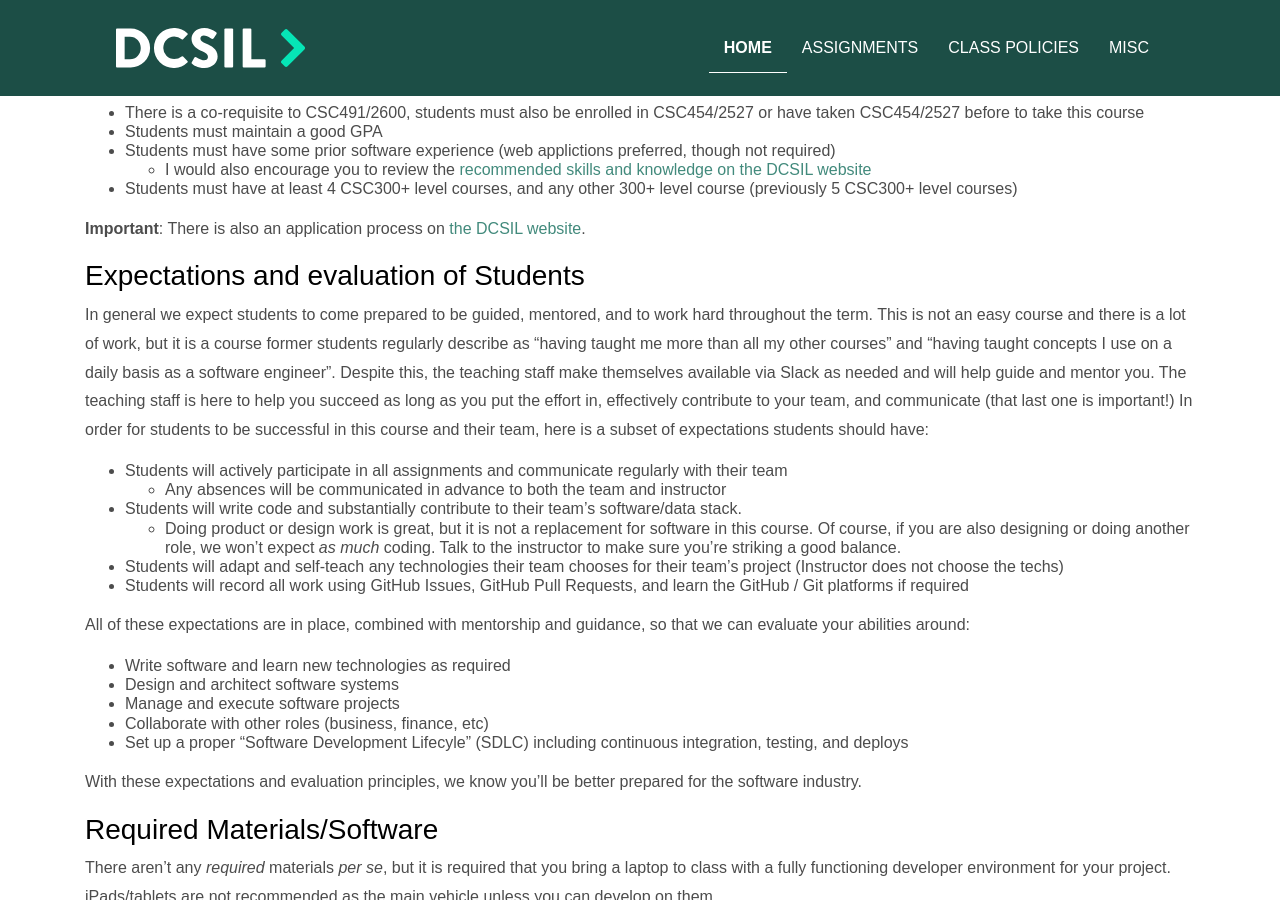
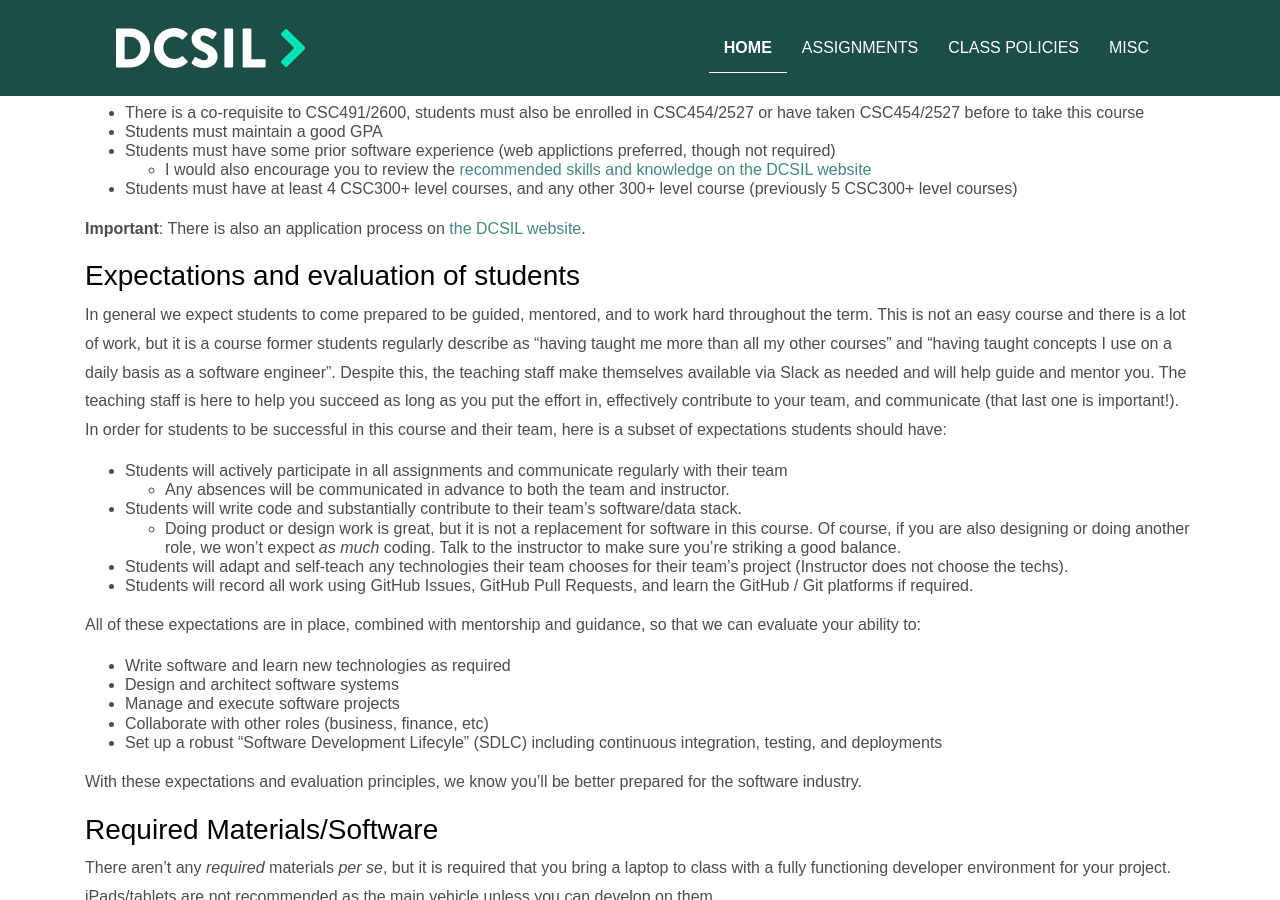
Before and after one commit to dcsil/CSC491, a Jekyll site: the page built from README.md, in a window 1280 px wide and 900 px high, scrolled down 965 px. Built offline with Jekyll 4.4.1, drawn with Linux system fonts in a browser that asks for light colours; our own code applies the rules of GitHub Pages for plain Markdown files.

Commit message:
typos & wording

```diff
--- a/README.md
+++ b/README.md
@@ -49,24 +49,24 @@ interactive. Students may hear from guest lecturers from the field.
 
 **Important**: There is also an application process on [the DCSIL website](https://www.dcsil.ca/student-courses).
 
-### Expectations and evaluation of Students
+### Expectations and evaluation of students
 
-In general we expect students to come prepared to be guided, mentored, and to work hard throughout the term. This is not an easy course and there is a lot of work, but it is a course former students regularly describe as "having taught me more than all my other courses" and "having taught concepts I use on a daily basis as a software engineer". Despite this, the teaching staff make themselves available via Slack as needed and will help guide and mentor you. The teaching staff is here to help you succeed as long as you put the effort in, effectively contribute to your team, and communicate (that last one is important!) In order for students to be successful in this course and their team, here is a subset of expectations students should have:
+In general we expect students to come prepared to be guided, mentored, and to work hard throughout the term. This is not an easy course and there is a lot of work, but it is a course former students regularly describe as "having taught me more than all my other courses" and "having taught concepts I use on a daily basis as a software engineer". Despite this, the teaching staff make themselves available via Slack as needed and will help guide and mentor you. The teaching staff is here to help you succeed as long as you put the effort in, effectively contribute to your team, and communicate (that last one is important!). In order for students to be successful in this course and their team, here is a subset of expectations students should have:
 
 - Students will actively participate in all assignments and communicate regularly with their team
-  - Any absences will be communicated in advance to both the team and instructor
+  - Any absences will be communicated in advance to both the team and instructor.
 - Students will write code and substantially contribute to their team's software/data stack.
   - Doing product or design work is great, but it is not a replacement for software in this course. Of course, if you are also designing or doing another role, we won't expect _as much_ coding. Talk to the instructor to make sure you're striking a good balance.
-- Students will adapt and self-teach any technologies their team chooses for their team's project (Instructor does not choose the techs)
-- Students will record all work using GitHub Issues, GitHub Pull Requests, and learn the GitHub / Git platforms if required
+- Students will adapt and self-teach any technologies their team chooses for their team's project (Instructor does not choose the techs).
+- Students will record all work using GitHub Issues, GitHub Pull Requests, and learn the GitHub / Git platforms if required.
 
-All of these expectations are in place, combined with mentorship and guidance, so that we can evaluate your abilities around:
+All of these expectations are in place, combined with mentorship and guidance, so that we can evaluate your ability to:
 
 - Write software and learn new technologies as required
 - Design and architect software systems
 - Manage and execute software projects
 - Collaborate with other roles (business, finance, etc)
-- Set up a proper "Software Development Lifecyle" (SDLC) including continuous integration, testing, and deploys
+- Set up a robust "Software Development Lifecyle" (SDLC) including continuous integration, testing, and deployments
 
 With these expectations and evaluation principles, we know you'll be better prepared for the software industry.
 
```
Also changed, not shown: assignments/a2.md (+2 -2 lines), assignments/a3.md (+1 -1 lines).
